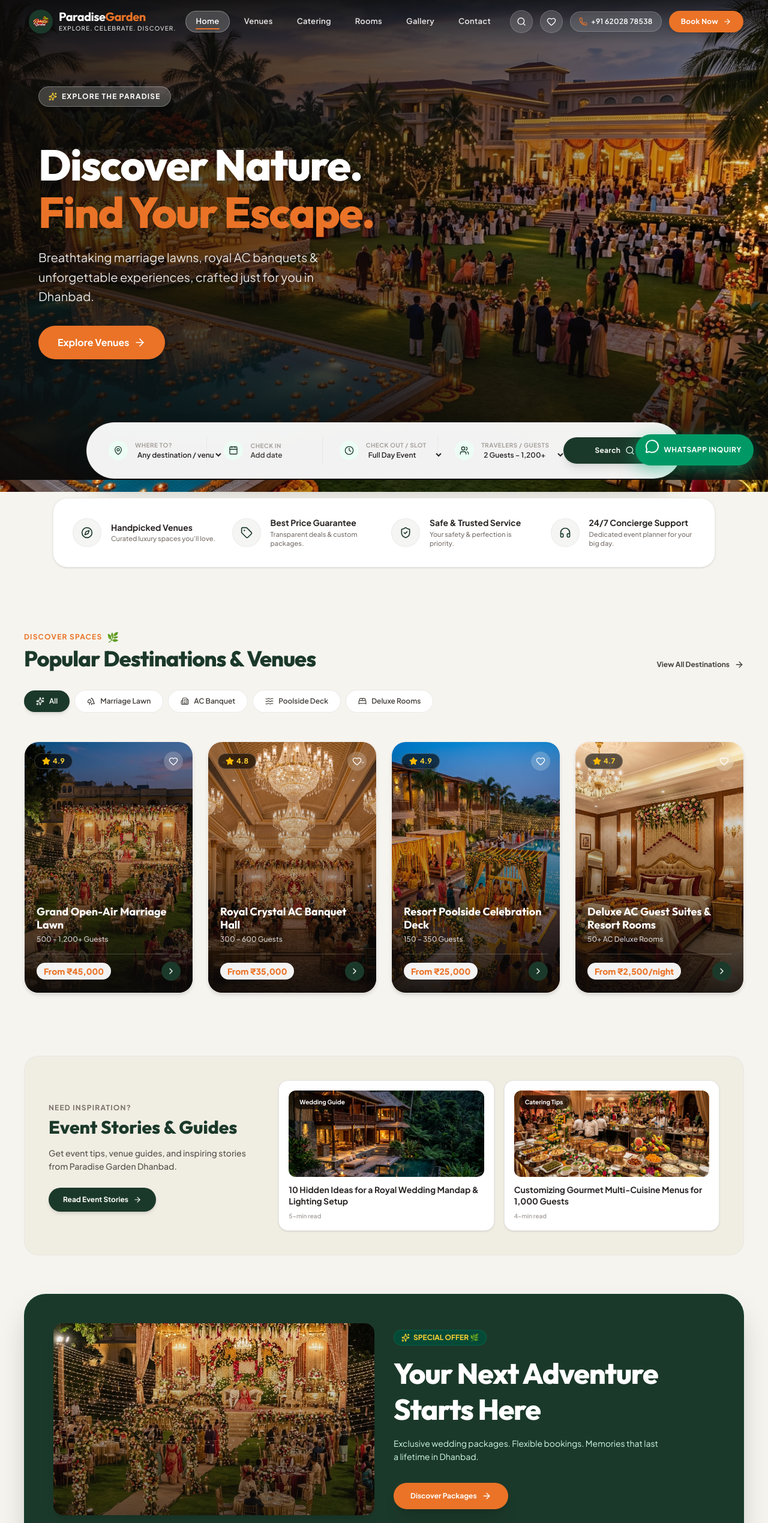
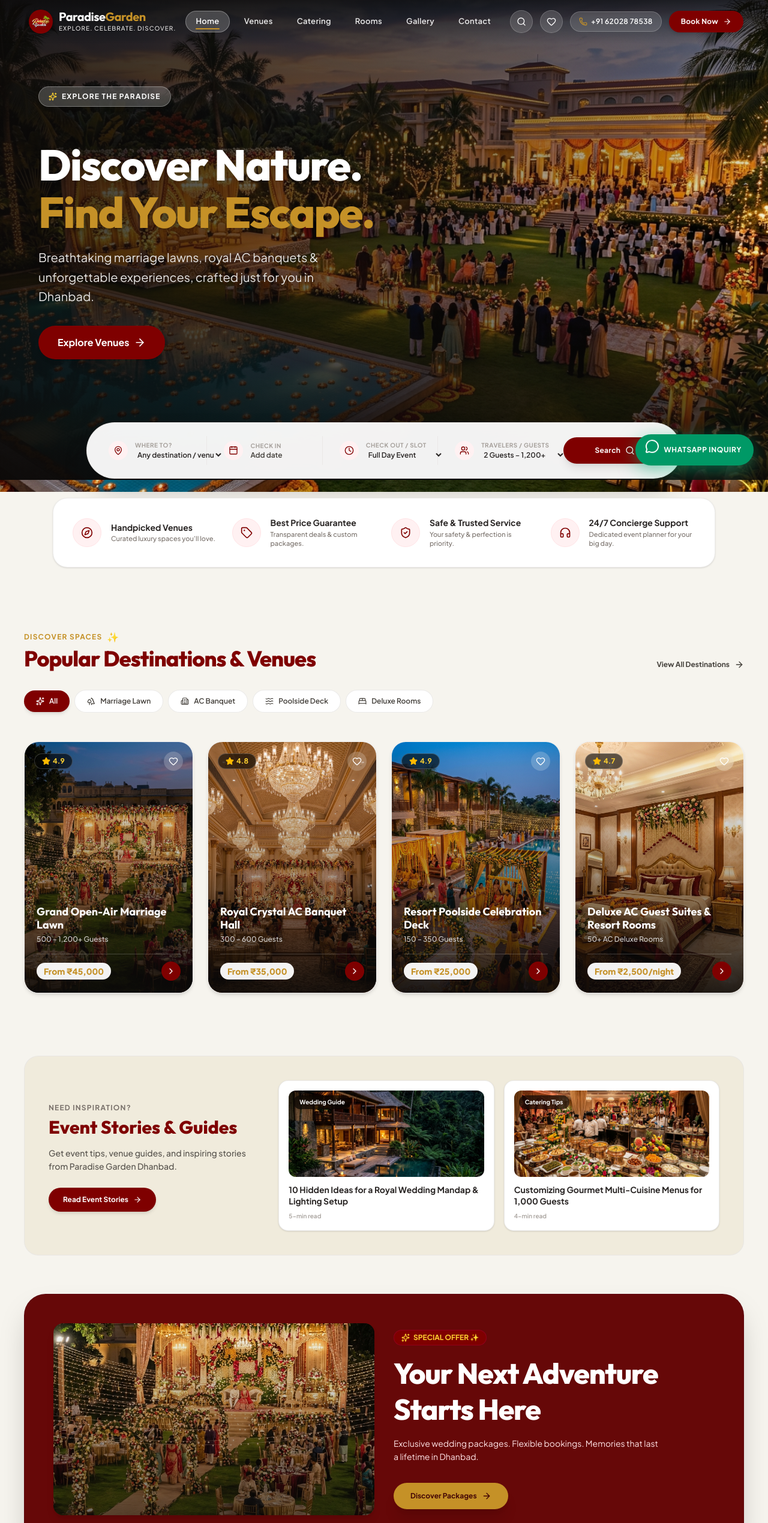
Before and after one commit to priyanshu-full-dev/-Paradise-banquet-, a React (Vite) app: page / in a window 1280 px wide. Shown: the top 2539 px of the page at 60% size. Built offline with nearby package versions, Linux system fonts and the light colour scheme; a web font is replaced by a local one.

Commit message:
Update website color theme to match Paradise Garden logo royal maroon and gold palette

```diff
--- a/src/components/Navbar.jsx
+++ b/src/components/Navbar.jsx
@@ -45,22 +45,21 @@ export default function Navbar() {
             <Link to="/" className="flex items-center gap-2.5 group focus:outline-none select-none">
               <motion.div
                 whileHover={{ rotate: 8, scale: 1.05 }}
-                className="w-10 h-10 rounded-full bg-[#1b392a] flex items-center justify-center text-white shadow-md group-hover:bg-[#ea7327] transition-colors"
+                className="w-10 h-10 rounded-full bg-[#7f0000] flex items-center justify-center text-white shadow-md group-hover:bg-[#c59127] transition-colors"
               >
                 <img
                   src="/logo/paradise-garden-logo.png"
                   alt="Logo Icon"
-                  className="w-7 h-7 object-contain rounded-full"
+                  className="w-8 h-8 object-contain rounded-full"
                   onError={(e) => { e.target.style.display = 'none'; }}
                 />
-                <Sparkles className="w-5 h-5 text-amber-300 hidden" />
               </motion.div>
 
               <div className="flex flex-col">
                 <span className={`font-['Outfit',sans-serif] text-xl font-bold tracking-tight leading-none ${
-                  scrolled ? 'text-[#1b392a]' : 'text-white drop-shadow'
+                  scrolled ? 'text-[#7f0000]' : 'text-white drop-shadow'
                 }`}>
-                  Paradise<span className="text-[#ea7327]">Garden</span>
+                  Paradise<span className="text-[#c59127]">Garden</span>
                 </span>
                 <span className={`text-[10px] tracking-widest font-medium uppercase mt-0.5 ${
                   scrolled ? 'text-stone-500' : 'text-stone-200 drop-shadow'
@@ -82,10 +81,10 @@ export default function Navbar() {
                   className={`relative text-xs xl:text-[13px] font-semibold tracking-wide px-4 py-2 rounded-full transition-all duration-200 focus:outline-none select-none ${
                     isActive
                       ? scrolled
-                        ? 'text-[#ea7327] bg-[#ea7327]/10 font-bold'
+                        ? 'text-[#7f0000] bg-[#7f0000]/10 font-bold'
                         : 'text-white bg-white/20 font-bold backdrop-blur-md border border-white/30'
                       : scrolled
-                        ? 'text-stone-700 hover:text-[#1b392a] hover:bg-stone-100'
+                        ? 'text-stone-700 hover:text-[#7f0000] hover:bg-stone-100'
                         : 'text-white/90 hover:text-white hover:bg-white/10'
                   }`}
                 >
@@ -93,7 +92,7 @@ export default function Navbar() {
                   {isActive && (
                     <motion.div
                       layoutId="activeTabUnderline"
-                      className="absolute bottom-1 left-4 right-4 h-0.5 bg-[#ea7327] rounded-full"
+                      className="absolute bottom-1 left-4 right-4 h-0.5 bg-[#c59127] rounded-full"
                     />
                   )}
                 </Link>
@@ -139,20 +138,20 @@ export default function Navbar() {
               href="tel:+916202878538"
               className={`hidden md:inline-flex items-center gap-1.5 px-3.5 py-2 rounded-full text-xs font-semibold tracking-wide transition-all ${
                 scrolled
-                  ? 'text-[#1b392a] bg-emerald-50 hover:bg-emerald-100 border border-emerald-200'
+                  ? 'text-[#7f0000] bg-rose-50 hover:bg-rose-100 border border-rose-200'
                   : 'text-white bg-white/15 hover:bg-white/25 backdrop-blur-md border border-white/20'
               }`}
             >
-              <Phone className="w-3.5 h-3.5 text-[#ea7327]" />
+              <Phone className="w-3.5 h-3.5 text-[#c59127]" />
               <span>+91 62028 78538</span>
             </motion.a>
 
-            {/* Primary Action Button (Tangerine Orange Pill) */}
+            {/* Primary Action Button (Royal Maroon / Gold Pill) */}
             <Link to="/contact" className="focus:outline-none select-none shrink-0">
               <motion.button
-                whileHover={{ scale: 1.05, boxShadow: "0 10px 25px -5px rgba(234, 115, 39, 0.4)" }}
+                whileHover={{ scale: 1.05, boxShadow: "0 10px 25px -5px rgba(127, 0, 0, 0.4)" }}
                 whileTap={{ scale: 0.95 }}
-                className="inline-flex items-center gap-2 px-5 py-2.5 rounded-full text-xs font-bold tracking-wide text-white bg-[#ea7327] hover:bg-[#d86219] shadow-md transition-all cursor-pointer whitespace-nowrap"
+                className="inline-flex items-center gap-2 px-5 py-2.5 rounded-full text-xs font-bold tracking-wide text-white bg-[#7f0000] hover:bg-[#660808] shadow-md transition-all cursor-pointer whitespace-nowrap"
               >
                 <span>Book Now</span>
                 <ArrowRight className="w-3.5 h-3.5" />
--- a/src/index.css
+++ b/src/index.css
@@ -5,20 +5,21 @@
   --font-serif: 'Playfair Display', 'Cormorant Garamond', serif;
   --font-cinzel: 'Cinzel', serif;
 
-  --color-brand-green-900: #0f261c;
-  --color-brand-green-800: #1b392a;
-  --color-brand-green-700: #264a38;
-  --color-brand-green-600: #335d47;
-  --color-brand-green-100: #e2ece6;
+  --color-brand-maroon-900: #420505;
+  --color-brand-maroon-800: #660808;
+  --color-brand-maroon-700: #800000;
+  --color-brand-maroon-600: #9e1212;
+  --color-brand-maroon-100: #fce8e8;
 
-  --color-brand-orange-500: #ea7327;
-  --color-brand-orange-600: #d86219;
-  --color-brand-orange-100: #fdeee5;
+  --color-brand-gold-500: #c59127;
+  --color-brand-gold-600: #b5801c;
+  --color-brand-gold-400: #d4a342;
+  --color-brand-gold-100: #f7ecd5;
 
-  --color-cream-50: #faf8f4;
-  --color-cream-100: #f6f4ee;
-  --color-cream-200: #ede8dc;
-  --color-cream-300: #dfd8c7;
+  --color-cream-50: #fdfaf3;
+  --color-cream-100: #f7f2e7;
+  --color-cream-200: #ede4d0;
+  --color-cream-300: #dfd2b5;
 }
 
 :root {
@@ -27,8 +28,8 @@
 }
 
 body {
-  background-color: #f6f4ee;
-  color: #1e2420;
+  background-color: #f7f2e7;
+  color: #2a1e17;
   margin: 0;
   padding: 0;
   overflow-x: hidden;
@@ -36,30 +37,17 @@ body {
 
 /* Glassmorphism helpers */
 .glass-pill {
-  background: rgba(255, 255, 255, 0.85);
+  background: rgba(255, 255, 255, 0.88);
   backdrop-filter: blur(16px);
   -webkit-backdrop-filter: blur(16px);
   border: 1px solid rgba(255, 255, 255, 0.6);
 }
 
 .glass-pill-dark {
-  background: rgba(27, 57, 42, 0.85);
+  background: rgba(128, 0, 0, 0.85);
   backdrop-filter: blur(16px);
   -webkit-backdrop-filter: blur(16px);
   border: 1px solid rgba(255, 255, 255, 0.15);
-}
-
-/* Organic curve shapes */
-.hero-curve-top-left {
-  border-bottom-right-radius: 60px;
-}
-
-.hero-curve-bottom-left {
-  border-top-right-radius: 60px;
-}
-
-.hero-curve-bottom-right {
-  border-top-left-radius: 60px;
 }
 
 /* Hide scrollbar for category pills scroll */
--- a/src/pages/HomePage.jsx
+++ b/src/pages/HomePage.jsx
@@ -217,7 +217,7 @@ export default function HomePage() {
                 className="font-['Outfit',sans-serif] text-4xl sm:text-6xl lg:text-7xl font-extrabold text-white tracking-tight leading-[1.1] drop-shadow-lg"
               >
                 Discover Nature. <br />
-                <span className="text-[#ea7327]">Find Your Escape.</span>
+                <span className="text-[#c59127]">Find Your Escape.</span>
               </motion.h1>
 
               <motion.p
@@ -237,9 +237,9 @@ export default function HomePage() {
               >
                 <Link to="/venues">
                   <motion.button
-                    whileHover={{ scale: 1.05, boxShadow: "0 15px 30px -5px rgba(234, 115, 39, 0.45)" }}
+                    whileHover={{ scale: 1.05, boxShadow: "0 15px 30px -5px rgba(197, 145, 39, 0.45)" }}
                     whileTap={{ scale: 0.95 }}
-                    className="px-8 py-4 rounded-full text-base font-bold text-white bg-[#ea7327] hover:bg-[#d86219] shadow-xl transition-all inline-flex items-center gap-2 cursor-pointer"
+                    className="px-8 py-4 rounded-full text-base font-bold text-white bg-[#7f0000] hover:bg-[#660808] shadow-xl transition-all inline-flex items-center gap-2 cursor-pointer"
                   >
                     <span>Explore Venues</span>
                     <ArrowRight className="w-5 h-5" />
@@ -263,7 +263,7 @@ export default function HomePage() {
             >
               {/* Field 1: Where to? */}
               <div className="flex items-center gap-3 px-4 py-2 border-b sm:border-b-0 sm:border-r border-stone-200/80">
-                <div className="p-2 rounded-full bg-emerald-50 text-[#1b392a]">
+                <div className="p-2 rounded-full bg-rose-50 text-[#7f0000]">
                   <MapPin className="w-4 h-4" />
                 </div>
                 <div className="flex flex-col text-left w-full">
@@ -284,7 +284,7 @@ export default function HomePage() {
 
               {/* Field 2: Check in Date */}
               <div className="flex items-center gap-3 px-4 py-2 border-b sm:border-b-0 sm:border-r border-stone-200/80">
-                <div className="p-2 rounded-full bg-emerald-50 text-[#1b392a]">
+                <div className="p-2 rounded-full bg-rose-50 text-[#7f0000]">
                   <Calendar className="w-4 h-4" />
                 </div>
                 <div className="flex flex-col text-left w-full">
@@ -303,7 +303,7 @@ export default function HomePage() {
 
               {/* Field 3: Check out / Slot */}
               <div className="flex items-center gap-3 px-4 py-2 border-b sm:border-b-0 sm:border-r border-stone-200/80">
-                <div className="p-2 rounded-full bg-emerald-50 text-[#1b392a]">
+                <div className="p-2 rounded-full bg-rose-50 text-[#7f0000]">
                   <Clock className="w-4 h-4" />
                 </div>
                 <div className="flex flex-col text-left w-full">
@@ -318,7 +318,7 @@ export default function HomePage() {
 
               {/* Field 4: Guests / Capacity */}
               <div className="flex items-center gap-3 px-4 py-2 sm:border-r lg:border-r-0 border-stone-200/80">
-                <div className="p-2 rounded-full bg-emerald-50 text-[#1b392a]">
+                <div className="p-2 rounded-full bg-rose-50 text-[#7f0000]">
                   <Users className="w-4 h-4" />
                 </div>
                 <div className="flex flex-col text-left w-full">
@@ -342,7 +342,7 @@ export default function HomePage() {
                   <motion.button
                     whileHover={{ scale: 1.03 }}
                     whileTap={{ scale: 0.97 }}
-                    className="w-full py-3.5 px-6 rounded-full bg-[#1b392a] hover:bg-[#12291d] text-white text-xs font-bold tracking-wide flex items-center justify-center gap-2 shadow-lg cursor-pointer"
+                    className="w-full py-3.5 px-6 rounded-full bg-[#7f0000] hover:bg-[#660808] text-white text-xs font-bold tracking-wide flex items-center justify-center gap-2 shadow-lg cursor-pointer"
                   >
                     <span>Search</span>
                     <Search className="w-4 h-4" />
@@ -364,8 +364,8 @@ export default function HomePage() {
             const Icon = item.icon;
             return (
               <div key={idx} className="flex items-center gap-4 text-left">
-                <div className="w-12 h-12 rounded-full bg-stone-100 flex items-center justify-center text-[#1b392a] shrink-0 border border-stone-200/60">
-                  <Icon className="w-5 h-5 text-[#1b392a]" />
+                <div className="w-12 h-12 rounded-full bg-rose-50 flex items-center justify-center text-[#7f0000] shrink-0 border border-rose-100">
+                  <Icon className="w-5 h-5 text-[#7f0000]" />
                 </div>
                 <div>
                   <h4 className="text-xs sm:text-sm font-bold text-stone-800 leading-tight">
@@ -390,10 +390,10 @@ export default function HomePage() {
         <div className="flex flex-col sm:flex-row sm:items-end justify-between gap-4 mb-8">
           <div>
             <div className="flex items-center gap-2">
-              <span className="text-xs font-bold text-[#ea7327] tracking-widest uppercase">DISCOVER SPACES</span>
-              <span className="text-base">🌿</span>
+              <span className="text-xs font-bold text-[#c59127] tracking-widest uppercase">DISCOVER SPACES</span>
+              <span className="text-base">✨</span>
             </div>
-            <h2 className="font-['Outfit',sans-serif] text-2xl sm:text-4xl font-extrabold text-[#1b392a] tracking-tight mt-1">
+            <h2 className="font-['Outfit',sans-serif] text-2xl sm:text-4xl font-extrabold text-[#7f0000] tracking-tight mt-1">
               Popular Destinations & Venues
             </h2>
           </div>
@@ -401,7 +401,7 @@ export default function HomePage() {
           <Link to="/venues">
             <motion.button
               whileHover={{ x: 4 }}
-              className="inline-flex items-center gap-2 text-xs font-bold text-stone-700 hover:text-[#ea7327] transition-colors cursor-pointer"
+              className="inline-flex items-center gap-2 text-xs font-bold text-stone-700 hover:text-[#7f0000] transition-colors cursor-pointer"
             >
               <span>View All Destinations</span>
               <ArrowRight className="w-4 h-4" />
@@ -420,7 +420,7 @@ export default function HomePage() {
                 onClick={() => setActiveCategory(cat.name)}
                 className={`inline-flex items-center gap-2 px-5 py-2.5 rounded-full text-xs font-semibold whitespace-nowrap transition-all cursor-pointer ${
                   isSelected
-                    ? 'bg-[#1b392a] text-white shadow-md'
+                    ? 'bg-[#7f0000] text-white shadow-md'
                     : 'bg-white text-stone-700 hover:bg-stone-200/70 border border-stone-200/80'
                 }`}
               >
@@ -462,7 +462,7 @@ export default function HomePage() {
 
                 <button
                   onClick={() => setSelectedVenue(venue)}
-                  className="p-2 rounded-full bg-white/20 backdrop-blur-md text-white hover:bg-white hover:text-[#ea7327] transition-colors"
+                  className="p-2 rounded-full bg-white/20 backdrop-blur-md text-white hover:bg-white hover:text-[#7f0000] transition-colors"
                 >
                   <Heart className="w-4 h-4" />
                 </button>
@@ -478,13 +478,13 @@ export default function HomePage() {
                 </p>
 
                 <div className="mt-4 pt-3 border-t border-white/20 flex items-center justify-between">
-                  <span className="text-sm font-extrabold text-[#ea7327] bg-white/95 backdrop-blur-md px-3 py-1 rounded-full">
+                  <span className="text-sm font-extrabold text-[#c59127] bg-white/95 backdrop-blur-md px-3 py-1 rounded-full">
                     {venue.price}
                   </span>
 
                   <button
                     onClick={() => setSelectedVenue(venue)}
-                    className="p-2 rounded-full bg-[#1b392a] text-white hover:bg-[#ea7327] transition-colors"
+                    className="p-2 rounded-full bg-[#7f0000] text-white hover:bg-[#c59127] transition-colors"
                   >
                     <ChevronRight className="w-4 h-4" />
                   </button>
@@ -500,12 +500,12 @@ export default function HomePage() {
       {/* POMAII TRAVEL STORIES & GUIDES SECTION */}
       {/* ========================================================= */}
       <section className="w-full max-w-7xl mx-auto px-4 sm:px-6 lg:px-10 py-16">
-        <div className="bg-[#ede8dc]/60 rounded-3xl p-6 sm:p-10 border border-stone-200/80 grid grid-cols-1 lg:grid-cols-3 gap-8 items-center relative overflow-hidden">
+        <div className="bg-[#ede4d0]/60 rounded-3xl p-6 sm:p-10 border border-stone-200/80 grid grid-cols-1 lg:grid-cols-3 gap-8 items-center relative overflow-hidden">
 
           {/* Left Text */}
           <div className="text-left">
             <span className="text-xs font-bold text-stone-500 uppercase tracking-widest">NEED INSPIRATION?</span>
-            <h3 className="font-['Outfit',sans-serif] text-2xl sm:text-3xl font-extrabold text-[#1b392a] mt-1 leading-tight">
+            <h3 className="font-['Outfit',sans-serif] text-2xl sm:text-3xl font-extrabold text-[#7f0000] mt-1 leading-tight">
               Event Stories & Guides
             </h3>
             <p className="text-xs sm:text-sm text-stone-600 font-medium mt-3 leading-relaxed">
@@ -516,7 +516,7 @@ export default function HomePage() {
               <motion.button
                 whileHover={{ scale: 1.04 }}
                 whileTap={{ scale: 0.96 }}
-                className="px-6 py-3 rounded-full text-xs font-bold text-white bg-[#1b392a] hover:bg-[#12281e] shadow-md inline-flex items-center gap-2"
+                className="px-6 py-3 rounded-full text-xs font-bold text-white bg-[#7f0000] hover:bg-[#660808] shadow-md inline-flex items-center gap-2"
               >
                 <span>Read Event Stories</span>
                 <ArrowRight className="w-3.5 h-3.5" />
@@ -557,7 +557,7 @@ export default function HomePage() {
       {/* POMAII SPECIAL OFFER HERO BANNER */}
       {/* ========================================================= */}
       <section className="w-full max-w-7xl mx-auto px-4 sm:px-6 lg:px-10 pb-20">
-        <div className="bg-[#1b392a] text-white rounded-[36px] overflow-hidden shadow-2xl relative p-8 sm:p-12 border border-emerald-900/40 grid grid-cols-1 lg:grid-cols-2 gap-8 items-center">
+        <div className="bg-[#660808] text-white rounded-[36px] overflow-hidden shadow-2xl relative p-8 sm:p-12 border border-rose-950/40 grid grid-cols-1 lg:grid-cols-2 gap-8 items-center">
 
           {/* Left Image Frame */}
           <div className="h-64 sm:h-80 rounded-2xl overflow-hidden relative shadow-lg">
@@ -571,16 +571,16 @@ export default function HomePage() {
 
           {/* Right Banner Content */}
           <div className="text-left relative z-10">
-            <div className="inline-flex items-center gap-1.5 px-3 py-1 rounded-full bg-emerald-900/80 text-amber-300 text-xs font-bold border border-emerald-700/50 mb-4">
-              <Sparkles className="w-3.5 h-3.5" />
-              <span>SPECIAL OFFER 🌿</span>
+            <div className="inline-flex items-center gap-1.5 px-3 py-1 rounded-full bg-[#7f0000] text-amber-300 text-xs font-bold border border-rose-800/50 mb-4">
+              <Sparkles className="w-3.5 h-3.5 text-amber-300" />
+              <span>SPECIAL OFFER ✨</span>
             </div>
 
             <h2 className="font-['Outfit',sans-serif] text-3xl sm:text-5xl font-extrabold text-white tracking-tight leading-tight">
               Your Next Adventure Starts Here
             </h2>
 
-            <p className="text-emerald-100 text-xs sm:text-sm font-normal mt-4 leading-relaxed max-w-md">
+            <p className="text-rose-100 text-xs sm:text-sm font-normal mt-4 leading-relaxed max-w-md">
               Exclusive wedding packages. Flexible bookings. Memories that last a lifetime in Dhanbad.
             </p>
 
@@ -589,7 +589,7 @@ export default function HomePage() {
                 <motion.button
                   whileHover={{ scale: 1.05 }}
                   whileTap={{ scale: 0.95 }}
-                  className="px-7 py-3.5 rounded-full text-xs font-bold text-white bg-[#ea7327] hover:bg-[#d86219] shadow-xl inline-flex items-center gap-2"
+                  className="px-7 py-3.5 rounded-full text-xs font-bold text-[#420505] bg-[#c59127] hover:bg-[#d4a342] shadow-xl inline-flex items-center gap-2"
                 >
                   <span>Discover Packages</span>
                   <ArrowRight className="w-4 h-4" />
@@ -627,16 +627,16 @@ export default function HomePage() {
 
               <div className="h-56 rounded-2xl overflow-hidden mb-6 relative">
                 <img src={selectedVenue.image} alt={selectedVenue.title} className="w-full h-full object-cover" />
-                <span className="absolute top-3 left-3 px-3 py-1 rounded-full bg-[#ea7327] text-white text-xs font-bold">
+                <span className="absolute top-3 left-3 px-3 py-1 rounded-full bg-[#7f0000] text-white text-xs font-bold">
                   {selectedVenue.tag}
                 </span>
               </div>
 
-              <h3 className="font-['Outfit',sans-serif] text-2xl font-bold text-[#1b392a]">
+              <h3 className="font-['Outfit',sans-serif] text-2xl font-bold text-[#7f0000]">
                 {selectedVenue.title}
               </h3>
               <p className="text-xs text-stone-500 font-medium mt-1 flex items-center gap-1">
-                <MapPin className="w-3.5 h-3.5 text-[#ea7327]" />
+                <MapPin className="w-3.5 h-3.5 text-[#c59127]" />
                 <span>{selectedVenue.location} • {selectedVenue.capacity}</span>
               </p>
 
@@ -649,7 +649,7 @@ export default function HomePage() {
                 <div className="grid grid-cols-1 sm:grid-cols-2 gap-2">
                   {selectedVenue.features.map((feat, i) => (
                     <div key={i} className="flex items-center gap-2 text-xs text-stone-700 font-medium">
-                      <CheckCircle2 className="w-4 h-4 text-emerald-600 shrink-0" />
+                      <CheckCircle2 className="w-4 h-4 text-[#7f0000] shrink-0" />
                       <span>{feat}</span>
                     </div>
                   ))}
@@ -657,12 +657,12 @@ export default function HomePage() {
               </div>
 
               <div className="mt-8 flex items-center justify-between">
-                <span className="text-lg font-extrabold text-[#ea7327]">
+                <span className="text-lg font-extrabold text-[#c59127]">
                   {selectedVenue.price}
                 </span>
 
                 <Link to="/contact" onClick={() => setSelectedVenue(null)}>
-                  <button className="px-6 py-3 rounded-full text-xs font-bold text-white bg-[#1b392a] hover:bg-[#ea7327] transition-colors">
+                  <button className="px-6 py-3 rounded-full text-xs font-bold text-white bg-[#7f0000] hover:bg-[#660808] transition-colors">
                     Inquire Booking Now
                   </button>
                 </Link>
```
Also changed, not shown: src/components/Footer.jsx (+20 -20 lines).
